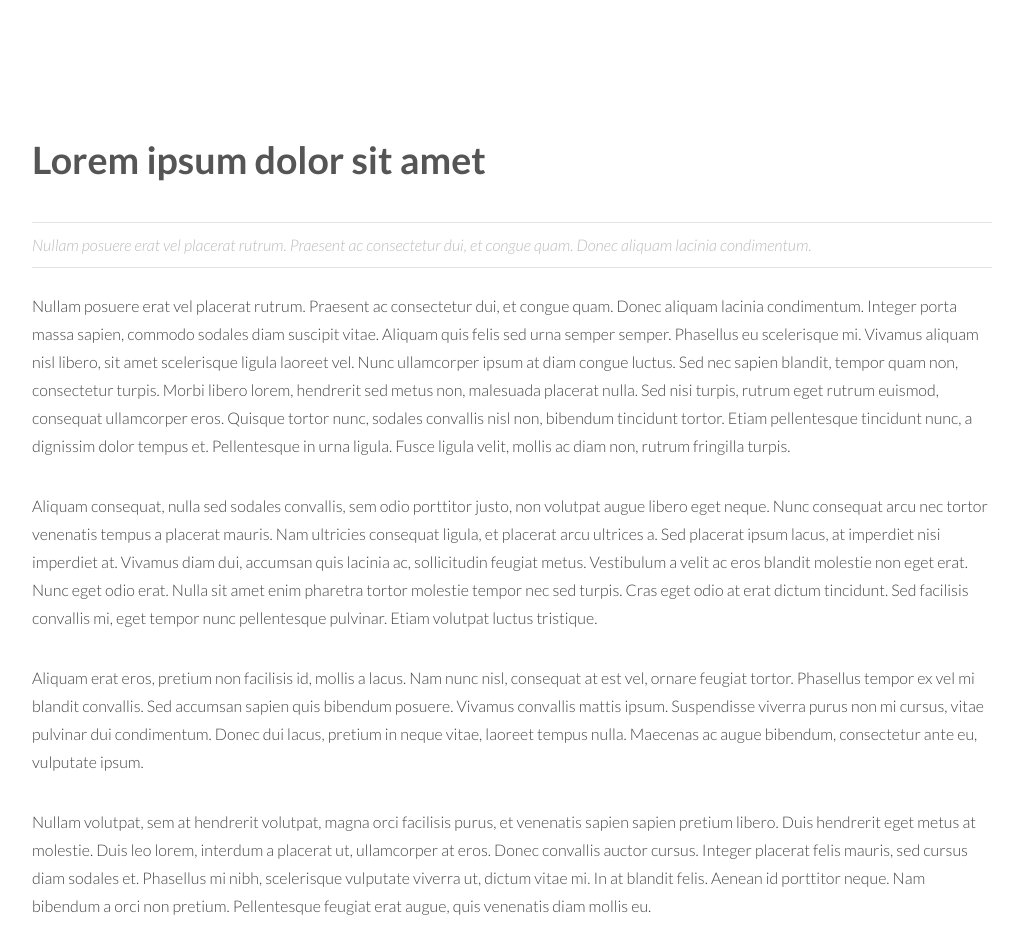
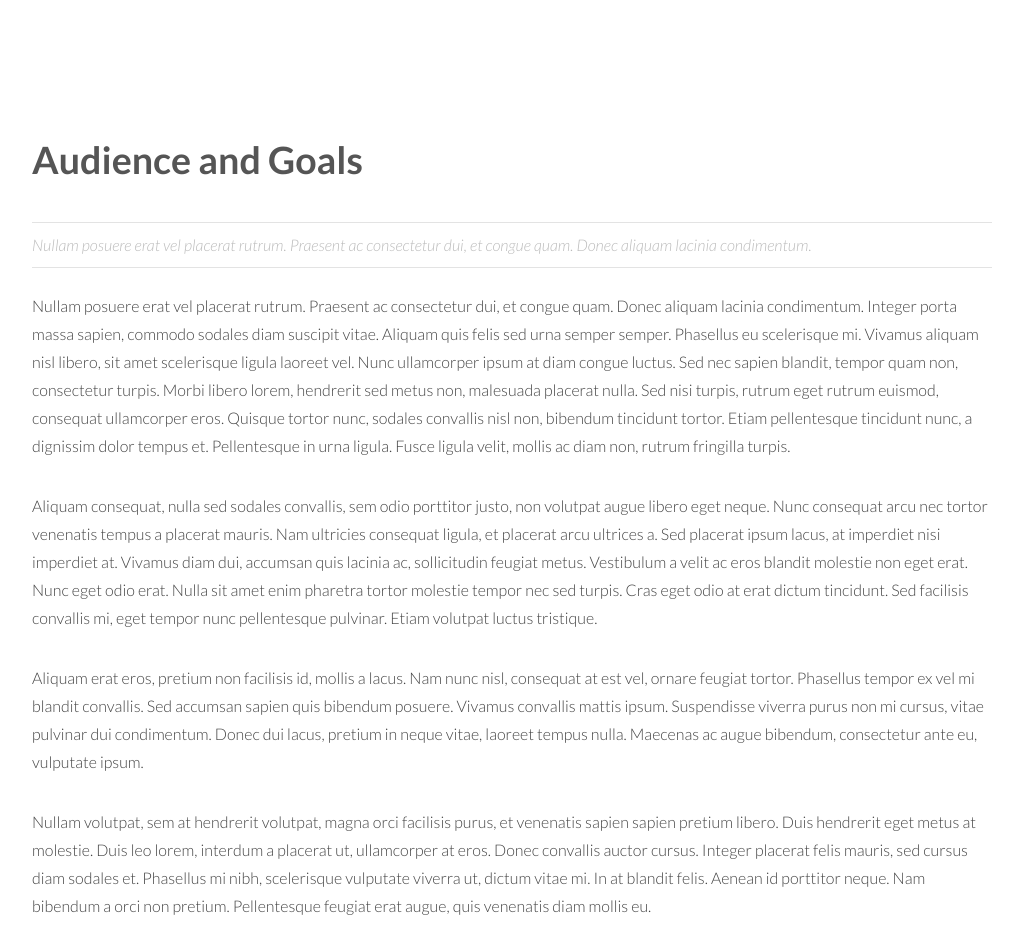
Before and after one commit to Kgimple101/Github, a plain HTML site: page Audience-and-Goals.html in a window 1280 px wide. Shown: the part 1280-2214 px from the top of the page, without its empty margins (128-1151 px from the left). Drawn offline with Linux system fonts and the light colour scheme.

Commit message:
updated Audience and Goals
added h1

```diff
--- a/Audience-and-Goals.html
+++ b/Audience-and-Goals.html
@@ -37,7 +37,7 @@
 						<img src="./images/Audience.jpg" alt="" />
 					</div>
 					<header>
-						<h1>Lorem ipsum dolor sit amet</h1>
+						<h1>Audience and Goals</h1>
 						<p class="info">Nullam posuere erat vel placerat rutrum. Praesent ac consectetur dui, et congue quam. Donec aliquam lacinia condimentum.</p>
 					</header>
 
```
